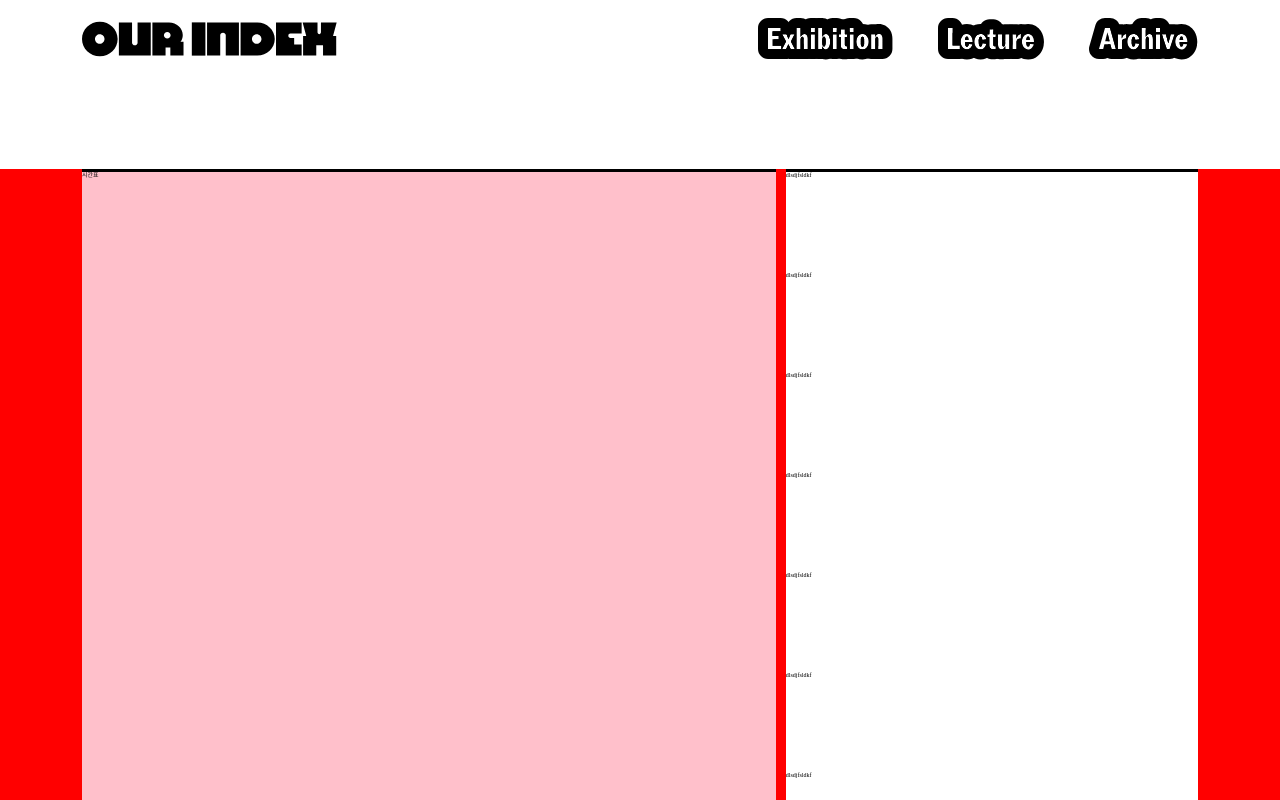
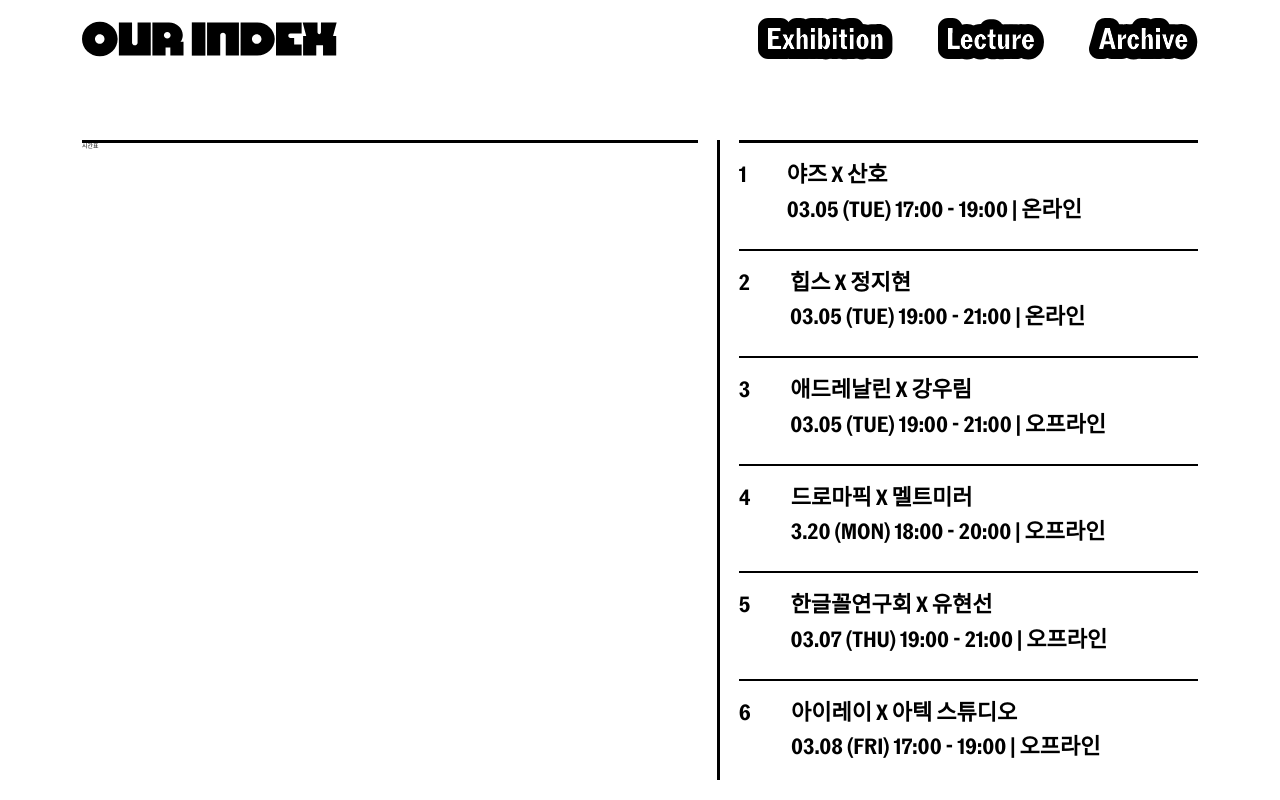
Before and after one commit to rachel5640/hivcdsiso2024, a React (Vite) app: page /lecture in a window 1280 px wide. Shown: the top 800 px of the page. Built offline with nearby package versions, Linux system fonts and the light colour scheme; a web font is replaced by a local one.

Commit message:
feat: 시간표 data 입력 및 컴포넌트 불러오기

```diff
--- a/src/pages/ArchivePage.tsx
+++ b/src/pages/ArchivePage.tsx
@@ -1,8 +1,12 @@
 import styled from 'styled-components';
 import DesktopHeader from '../views/@common/components/DesktopHeader';
 import Footer from '../views/@common/components/Footer';
+import { useEffect } from 'react';
 
 const ArchivePage = () => {
+  useEffect(() => {
+    window.scrollTo(0, 0);
+  }, []);
   return (
     <>
       <DesktopHeader />
@@ -13,6 +17,7 @@ const ArchivePage = () => {
 };
 const ArchivePageBox = styled.section`
   width: 100vw;
+  height: 90vh;
 
   /* stylelint-disable-next-line order/properties-order */
   padding: 0 8.2rem;
--- a/src/pages/LecturePage.tsx
+++ b/src/pages/LecturePage.tsx
@@ -1,29 +1,34 @@
 import styled from 'styled-components';
 import DesktopHeader from '../views/@common/components/DesktopHeader';
 import Footer from '../views/@common/components/Footer';
+import { useEffect } from 'react';
+import Lecturebox from '../views/LecturePage/components/LectureBox';
+import { LECTURE_DATA } from '../views/LecturePage/constant/text';
 
 const LecturePage = () => {
+  useEffect(() => {
+    window.scrollTo(0, 0);
+  }, []);
   return (
     <>
       <DesktopHeader />
       <LecturePageBox>
         <TimeTable>시간표</TimeTable>
+        <LineBox>
+          <Line />
+        </LineBox>
         <TextArea>
-          <div>dlsdjfsldkf</div>
-          <div>dlsdjfsldkf</div>
-          <div>dlsdjfsldkf</div>
-          <div>dlsdjfsldkf</div>
-          <div>dlsdjfsldkf</div>
-          <div>dlsdjfsldkf</div>
-          <div>dlsdjfsldkf</div>
-          <div>dlsdjfsldkf</div>
-          <div>dlsdjfsldkf</div>
-          <div>dlsdjfsldkf</div>
-          <div>dlsdjfsldkf</div>
-          <div>dlsdjfsldkf</div>
-          <div>dlsdjfsldkf</div>
-          <div>dlsdjfsldkf</div>
-          <div>dlsdjfsldkf</div>
+          {LECTURE_DATA.map((content, index) => (
+            <Lecturebox
+              key={index}
+              number={content.number}
+              title={content.title}
+              date={content.date}
+              description={content.description}
+              instagram={content.instagram}
+              website={content.website}
+            />
+          ))}
         </TextArea>
       </LecturePageBox>
       <Footer />
@@ -36,44 +41,46 @@ const LecturePageBox = styled.section`
   position: relative;
 
   width: 100vw;
-  height: 70rem;
-  margin-top: 16.9rem;
+  height: 80dvh;
+  margin-top: 14rem;
   margin-bottom: 4.1rem;
   padding: 0 8.2rem;
 
-  background-color: red;
-
   grid-column-gap: 1rem;
-  grid-template-columns: repeat(16, 1fr);
+  grid-template-columns: repeat(36, 1fr);
 `;
 
 const TimeTable = styled.section`
   overflow-y: auto;
 
-  min-height: 60dvh;
+  height: 100;
   border-top: 3px solid;
 
-  background-color: pink;
-  grid-column: span 10;
+  grid-column: span 20;
 `;
 
+const LineBox = styled.div`
+  display: flex;
+  justify-content: center;
+
+  height: 80dvh;
+
+  grid-column: span 1;
+`;
+
+const Line = styled.div`
+  width: 3px;
+  height: 80dvh;
+
+  background-color: black;
+`;
 const TextArea = styled.section`
   overflow-y: auto;
 
   height: auto;
   border-top: 3px solid;
 
-  background-color: green;
-  grid-column: span 6;
-
-  & > div {
-    /* stylelint-disable-next-line declaration-empty-line-before */
-    display: block;
-
-    height: 10rem;
-
-    background-color: white;
-  }
+  grid-column: span 15;
 `;
 
 export default LecturePage;
--- a/src/pages/MainPage.tsx
+++ b/src/pages/MainPage.tsx
@@ -6,8 +6,12 @@ import MapSection from '../views/MainPage/components/MapSection';
 import EventSection from '../views/MainPage/components/EventSection';
 import GoodsSection from '../views/MainPage/components/GoodsSection';
 import CommitteeSectionSection from '../views/MainPage/components/CommitteeSection';
+import { useEffect } from 'react';
 
 const MainPage = () => {
+  useEffect(() => {
+    window.scrollTo(0, 0);
+  }, []);
   return (
     <>
       <DesktopHeader />
--- /dev/null
+++ b/src/views/LecturePage/components/LectureBox.tsx
@@ -0,0 +1,141 @@
+import { useState } from 'react';
+import styled from 'styled-components';
+
+interface LectureBoxWrapperProps {
+  expanded: boolean;
+  number: number;
+}
+
+interface LectureboxProps {
+  number: number;
+  title: string;
+  date: string;
+  description: string;
+  instagram: string;
+  website: string;
+}
+
+const Lecturebox = ({ number, title, date, description, instagram, website }: LectureboxProps) => {
+  const [expanded, setExpanded] = useState(false);
+
+  const toggleExpand = () => {
+    setExpanded(!expanded);
+  };
+
+  return (
+    <LectureBoxWrapper onClick={toggleExpand} expanded={expanded} number={number}>
+      <TitleBox>
+        <LectureNumber>{number}</LectureNumber>
+        <LectureInfo>
+          <h1>{title}</h1>
+          <h1>{date} </h1>
+        </LectureInfo>
+      </TitleBox>
+      {expanded && (
+        <DetailInfo>
+          <p>{description}</p>
+          <div>
+            {instagram !== '' && (
+              <a href={instagram} target="_blank">
+                Instagram
+              </a>
+            )}
+            {website !== '' && (
+              <a href={website} target="_blank">
+                Website
+              </a>
+            )}
+          </div>
+        </DetailInfo>
+      )}
+    </LectureBoxWrapper>
+  );
+};
+
+const LectureBoxWrapper = styled.div<LectureBoxWrapperProps>`
+  width: 100%;
+
+  border-bottom: 2px solid;
+  cursor: pointer;
+  word-break: keep-all;
+
+  &:hover {
+    background-color: ${({ number, theme }) => {
+      switch (number) {
+        case 1:
+          return `${theme.colors.purple}`;
+        case 2:
+          return `${theme.colors.blue}`;
+        case 3:
+          return `${theme.colors.orange}`;
+        case 4:
+          return `${theme.colors.red}`;
+        case 5:
+          return `${theme.colors.skyblue}`;
+        case 6:
+          return `${theme.colors.yellow}`;
+        case 7:
+          return `${theme.colors.teal}`;
+        case 8:
+          return `${theme.colors.lightgreen}`;
+        case 9:
+          return `${theme.colors.pink}`;
+        default:
+          return 'black';
+      }
+    }};
+  }
+`;
+
+const TitleBox = styled.div`
+  display: flex;
+
+  padding: 1.6rem 0 1rem;
+  margin-bottom: 1rem;
+`;
+
+const LectureNumber = styled.p`
+  ${({ theme }) => theme.fonts.title5};
+
+  margin-right: 4rem;
+`;
+
+const LectureInfo = styled.p`
+  & > h1 {
+    ${({ theme }) => theme.fonts.title5};
+  }
+`;
+
+const DetailInfo = styled.div`
+  width: 100%;
+  padding-right: 1rem;
+
+  & > p {
+    ${({ theme }) => theme.fonts.body5};
+
+    margin: 0 0 2.2rem 4.8rem;
+  }
+
+  & > div {
+    display: flex;
+
+    margin-bottom: 3.5rem;
+    margin-left: 4.8rem;
+  }
+
+  & > div > a {
+    ${({ theme }) => theme.fonts.label2};
+
+    margin-right: 0.7rem;
+    padding: 0.1rem 1.2rem;
+    border: 2.3px solid black;
+    border-radius: 21px;
+    color: black;
+    &: hover {
+      background-color: black;
+      color: white;
+    }
+  }
+`;
+
+export default Lecturebox;
--- /dev/null
+++ b/src/views/LecturePage/constant/text.ts
@@ -0,0 +1,83 @@
+export const LECTURE_DATA = [
+  {
+    number: 1,
+    title: '야즈 X 산호',
+    date: '03.05 (TUE) 17:00 - 19:00 | 온라인',
+    description:
+      '일러스트레이터이자 만화가인 산호는 만화 『장례식 케이크 전문점 연옥당』 , 『비와 유영』 등을 출간했다. 장편 만화 『그리고 마녀는 숲으로 갔다』를 연재하며, 다양한 분야에 걸쳐 삽화 작업이나 책표지 등의 작업을 계속하고 있다.',
+    instagram: 'https://twitter.com/sanhomaydraw ',
+    website: 'https://linktr.ee/Sanhomaydraw',
+  },
+  {
+    number: 2,
+    title: '힙스 X 정지현',
+    date: '03.05 (TUE) 19:00 - 21:00 | 온라인',
+    description:
+      '일러스트레이터이자 만화가인 산호는 만화 『장례식 케이크 전문점 연옥당』 , 『비와 유영』 등을 출간했다. 장편 만화 『그리고 마녀는 숲으로 갔다』를 연재하며, 다양한 분야에 걸쳐 삽화 작업이나 책표지 등의 작업을 계속하고 있다.',
+    instagram: 'https://www.instagram.com/photo_jihyunjung/',
+    website: '',
+  },
+  {
+    number: 3,
+    title: '애드레날린 X 강우림',
+    date: '03.05 (TUE) 19:00 - 21:00 | 오프라인',
+    description:
+      '강우림은 홍익대학교 시각디자인과 출신으로 광고 소모임 애드레날린에서 활동했던 제일기획 소속 아트디렉터다. 2016년 이후로 제작본부 아트디렉터로서 삼성전자, 한국GM 쉐보레, 신한은행, 한샘 등 다양한 기업의 광고를 제작했다. 2024 SISO에서는 광고대행사에서 한 편의 광고를 만드는 과정 및 광고회사 아트디렉터의 업무와 같이 광고계의 실무에 대해 강연하고자 한다.',
+    instagram: '',
+    website: '',
+  },
+  {
+    number: 4,
+    title: '드로마픽 X 멜트미러',
+    date: '3.20 (MON) 18:00 - 20:00 | 오프라인',
+    description:
+      '유현선은 홍익대학교에서 시각디자인을 전공하고 스튜디오 에프엔티(fnt), 에이에이비비(AABB)를 거쳐 2020년부터 워크룸에서 그래픽 디자이너로 일하고 있다. 포토그래퍼 네 명과 함께 이미지 프로젝트 그룹 파일드(Filed)로 활동하고 있다. 2023년부터는 책, 영화, 노래에서 읽거나 들은 문장에 해석을 더한 사물을 제안하는 브랜드 카우프만(Kaufman)을 공동 운영한다.',
+    instagram: 'https://www.instagram.com/meltmirror?utm_source=ig_web_button_share_sheet&igsh=ZDNlZDc0MzIxNw==',
+    website: '',
+  },
+  {
+    number: 5,
+    title: '한글꼴연구회 X 유현선',
+    date: '03.07 (THU) 19:00 - 21:00 | 오프라인',
+    description:
+      '유현선은 홍익대학교에서 시각디자인을 전공하고 스튜디오 에프엔티(fnt), 에이에이비비(AABB)를 거쳐 2020년부터 워크룸에서 그래픽 디자이너로 일하고 있다. 포토그래퍼 네 명과 함께 이미지 프로젝트 그룹 파일드(Filed)로 활동하고 있다. 2023년부터는 책, 영화, 노래에서 읽거나 들은 문장에 해석을 더한 사물을 제안하는 브랜드 카우프만(Kaufman)을 공동 운영한다.',
+    instagram: 'https://www.instagram.com/sun.you.kr/',
+    website: 'https://sunyou.online',
+  },
+  {
+    number: 6,
+    title: '아이레이 X 아텍 스튜디오',
+    date: '03.08 (FRI) 17:00 - 19:00 | 오프라인',
+    description:
+      '스튜디오 아텍은 IOT, AI, 데이터 시각화, 하드웨어 모듈 제어 등을 통해 시민들의 일상속에서 실용적인 조화를 이루는 미디어 디자인을 하고 있다. 기술을 이용하여 어떤 그래픽을 만들고 어떻게 시민들과 상호 작용할 수 있는지,  그리고 그들이 어떻게 즐길 수 있는지에 대해 항상 고민한다. 이를 통해 기술이 우리 삶에서 어떤 역할을 하는지, 또한 우리에게 무엇을 의미하는지 그 과정을 작업을 통해 사람들과 나누고 있다.',
+    instagram: '',
+    website: 'https://www.studio-artech.com/13',
+  },
+  {
+    number: 7,
+    title: '프로토 X 새로운 질서 그 후',
+    date: '03.08 (FRI) 19:00 - 21:00 | 오프라인',
+    description:
+      '새로운 질서 그 후는 웹의 기본 정신인 개방, 공유, 참여를 가치 있게 여기며 오늘날 웹에서 무슨 일이 일어나고 있는지 탐구하는 실천적 공동체이다. 사용자 자율성, 접근성, 탈 플랫폼과 같은 쟁점에 관심을 두고 있으며, 이에 대한 실천과 의문을 웹사이트, 설치, 워크숍, 출판물 등의 형태로 구체화한다.',
+    instagram: 'https://www.instagram.com/afterneworder/',
+    website: 'http://afterneworder.com',
+  },
+  {
+    number: 8,
+    title: '하이픈 X 윤서경',
+    date: '03.09 (SAT) 15:00 - 17:00 | 온라인',
+    description:
+      '윤서경은 홍익대학교에서 시각디자인과 출신으로 에이전시 플러스엑스(Plus X)를 거쳐 현재 삼성카드에서 UXUI 디자이너로 일하고 있다. 에이전시에서의 1년과 대기업에서의 3년 동안 겪은 디자이너의 기쁨과 슬픔에 대해 강연하며, 에이전시 입사부터 대기업 이직, 졸업하기 전 알았더라면 좋았을 것들까지 진솔한 이야기를 나누고자 한다.',
+    instagram: '',
+    website: 'https://www.linkedin.com/in/%EC%84%9C%EA%B2%BD-%EC%9C%A4-082135177/?originalSubdomain=kr',
+  },
+  {
+    number: 9,
+    title: '그린비 X 스튜디오 프론트도어',
+    date: '03.09 (SAT) 19:00 - 21:00 | 오프라인',
+    description:
+      '스튜디오 프론트 도어(Studio Front-Door)는 개념화되고 철저하게 연구된 출판물을 디자인하고 있다. 아날로그 미디어에 대한 향수를 불러일으킴과 동시에 다층적인 독서 경험을 창출하고자 한다. 타이포잔치 2023에서 ‘타이포그래피와 소리’를 주제어로 한 국제 타이포그래피 비엔날레의 포스터를 디자인했으며, 사진집 ‘IN THE SPOTLIGHT: 아리랑 예술단’으로 한국에서 가장 아름다운 책 10권에 선정되었다.',
+    instagram: 'https://www.instagram.com/studio_frontdoor',
+    website: '',
+  },
+];
```
Also changed, not shown: src/pages/ExhibitionPage.tsx (+9 -7 lines), src/pages/ProjectPage.tsx (+8 -1 lines), src/views/ProjectPage/components/TeamInfo.tsx (+14 -7 lines).
